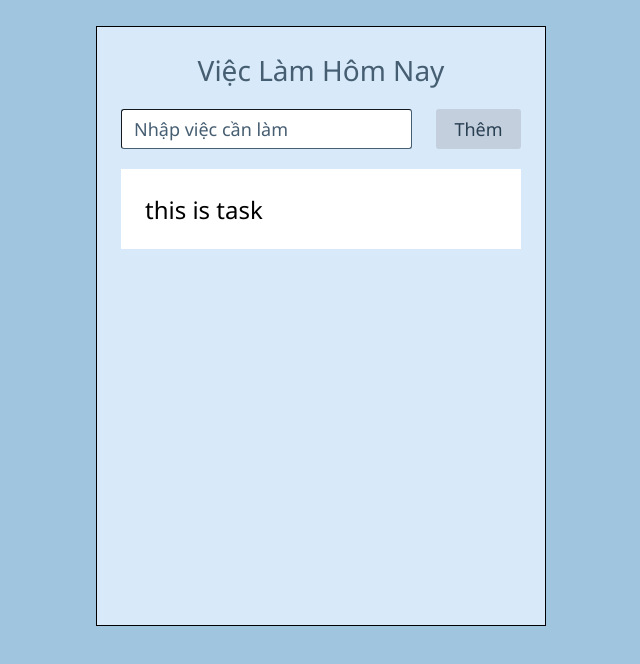
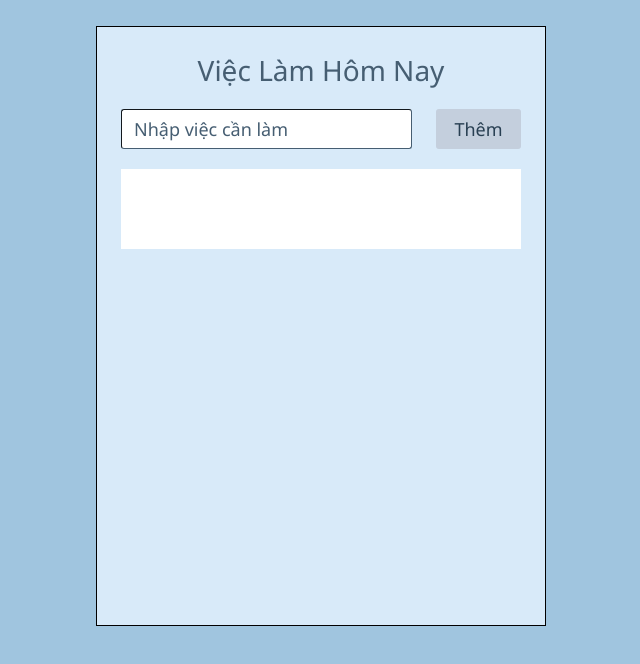
Before and after one commit to tcvduc/to-do-list-vuejs, a Vue app: page / in a window 1280 px wide. Shown: the top 664 px of the page, without its empty margins (319-959 px from the left). Built offline with nearby package versions, Linux system fonts and the light colour scheme.

Commit message:
Learn vue methods, pass value from 1 element to another element

```diff
--- a/src/components/KhungSuonToDoList.vue
+++ b/src/components/KhungSuonToDoList.vue
@@ -23,7 +23,7 @@
     <div class="title">Việc Làm Hôm Nay</div>
 
     <ThanhNhap :handleInputOnKeydown="handleInputOnKeydown" />
-    <DanhSachViec task="this is task" />
+    <DanhSachViec :task="task" />
   </div>
 </template>
 
@@ -47,6 +47,7 @@ function handleInputOnKeydown(event) {
   if (event.key === "Enter") {
     const task = thanhNhap.value;
     console.log(task);
+    this.task = task;
     return task;
   }
 }
@@ -57,6 +58,11 @@ export default {
     ThanhNhap,
     DanhSachViec,
   },
+  data: () => {
+    return {
+      task: "",
+    };
+  },
   methods: {
     handleInputOnKeydown,
   },
```
